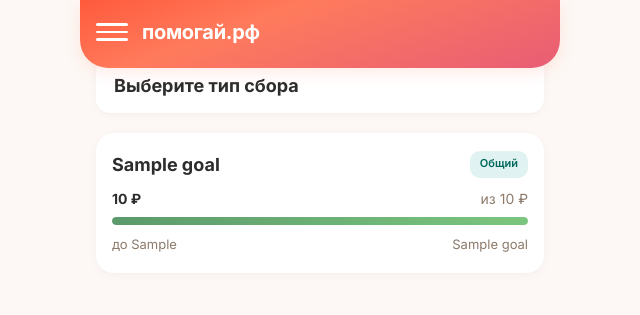
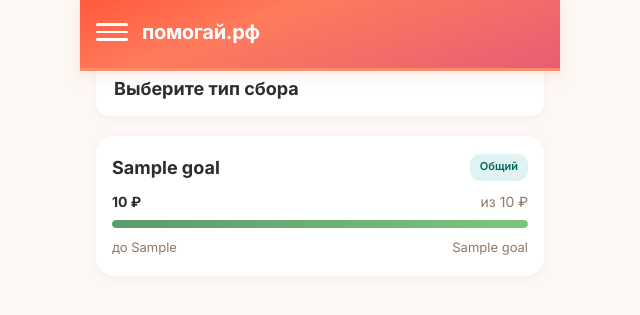
Before and after one commit to Catsik23/pomogay, a Flask app: template templates/goals.html in a window 1280 px wide. Shown: the top 315 px of the page, without its empty margins (320-960 px from the left). Run offline with Flask 3, Linux system fonts and the light colour scheme; the template is opened without the code that fills it: most values are stand-ins (such as "Sample title", 1, 10 or a date in 2020).

Commit message:
header: rectangular, border-bottom accent

```diff
--- a/templates/goals.html
+++ b/templates/goals.html
@@ -15,7 +15,8 @@
             background: linear-gradient(160deg, #FF5A3C 0%, #FF7B5C 35%, #E85D75 100%);
             padding: 16px 16px 20px;
             color: white;
-            border-radius: 0 0 28px 28px;
+            border-radius: 0;
+            border-bottom: 3px solid #FF8C69;
             display: flex;
             align-items: center;
             gap: 14px;
```
